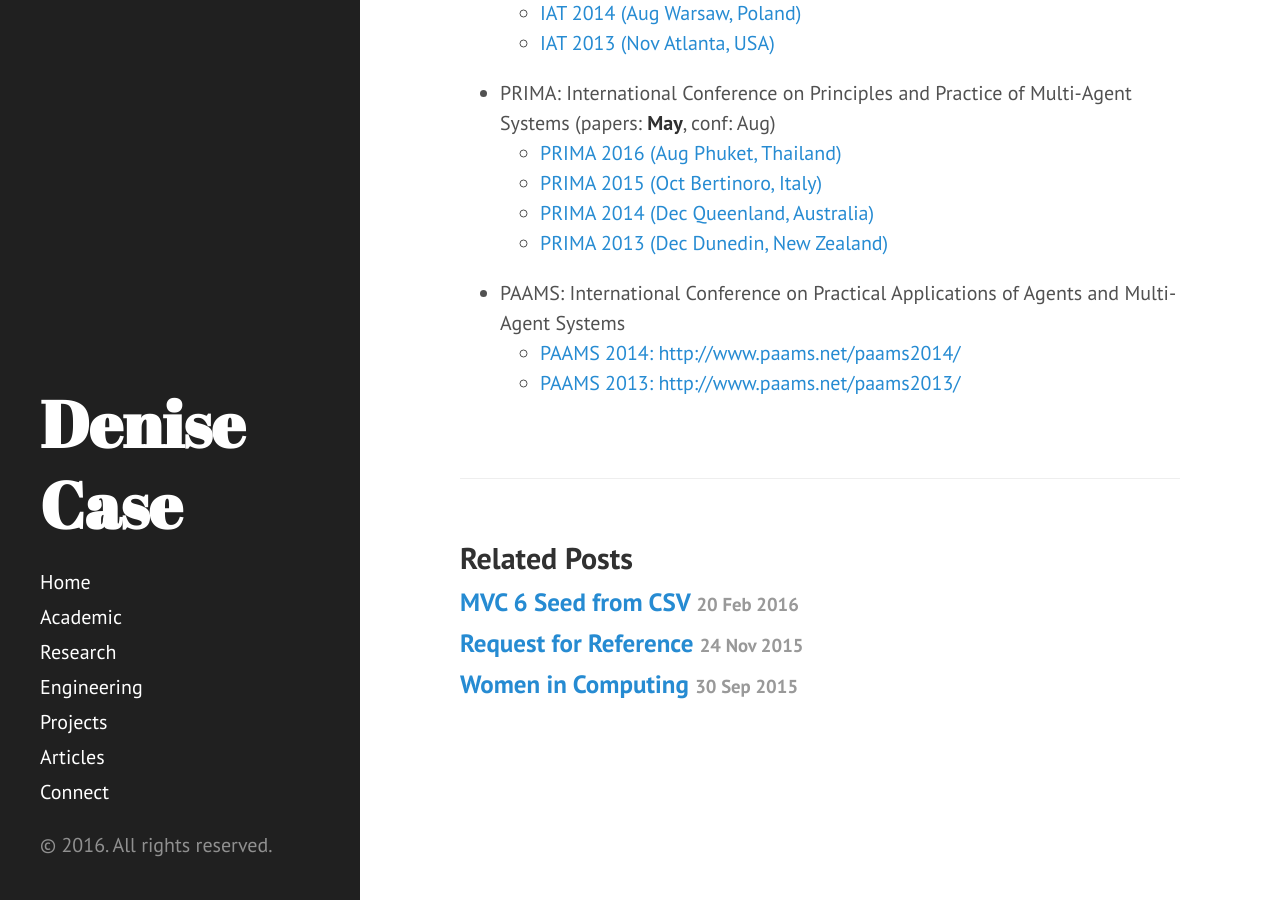
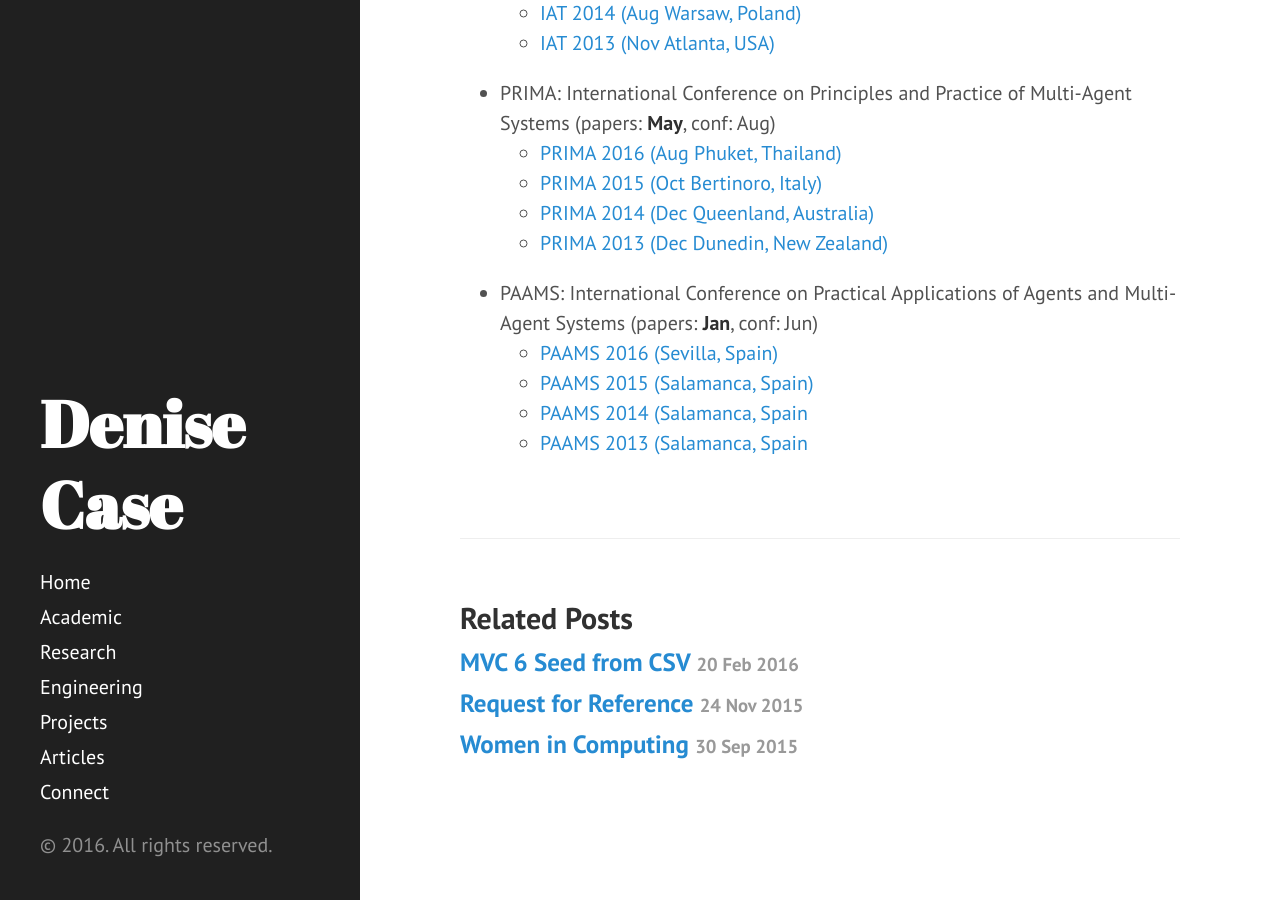
Before and after one commit to denisecase/denisecase.github.io, a Jekyll site: the page built from _posts/2013-12-01-agent-conf.md, in a window 1280 px wide and 900 px high, scrolled down 812 px. Built offline with Jekyll 4.4.1, drawn with Linux system fonts in a browser that asks for light colours; comment, search, counter and statistics services are not loaded.

Commit message:
updated PAAMS

```diff
--- a/_posts/2013-12-01-agent-conf.md
+++ b/_posts/2013-12-01-agent-conf.md
@@ -26,6 +26,8 @@ Some key conferences related to engineering multiagent systems, distributed arti
     *   [PRIMA 2015 (Oct Bertinoro, Italy)](http://apice.unibo.it/xwiki/bin/view/PRIMA2015/)
     *   [PRIMA 2014 (Dec Queenland, Australia)](http://apice.unibo.it/xwiki/bin/view/Events/Prima2014)
     *   [PRIMA 2013 (Dec Dunedin, New Zealand)](http://apice.unibo.it/xwiki/bin/view/Events/Prima2013)
-*   PAAMS: International Conference on Practical Applications of Agents and Multi-Agent Systems
-    *   [PAAMS 2014: http://www.paams.net/paams2014/](http://www.paams.net/paams2014/)
-    *   [PAAMS 2013: http://www.paams.net/paams2013/](http://www.paams.net/paams2013/)
+*   PAAMS: International Conference on Practical Applications of Agents and Multi-Agent Systems (papers: **Jan**, conf: Jun)
+    *   [PAAMS 2016 (Sevilla, Spain)](http://www.paams.net/)
+    *   [PAAMS 2015 (Salamanca, Spain)](http://www.springer.com/us/book/9783319189437)
+    *   [PAAMS 2014 (Salamanca, Spain](http://www.springer.com/us/book/9783319075501)
+    *   [PAAMS 2013 (Salamanca, Spain](http://www.springer.com/us/book/9783642380723)
```
